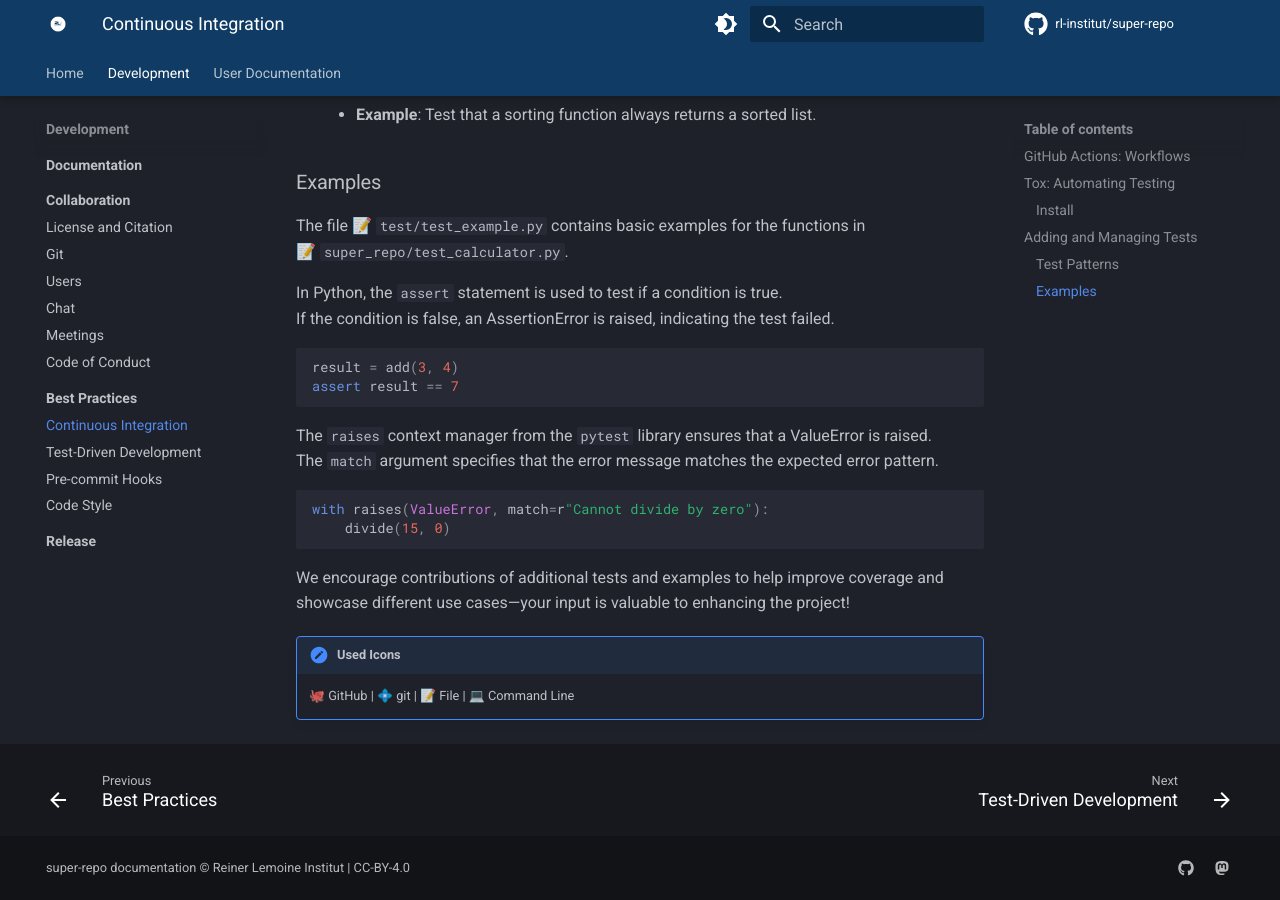
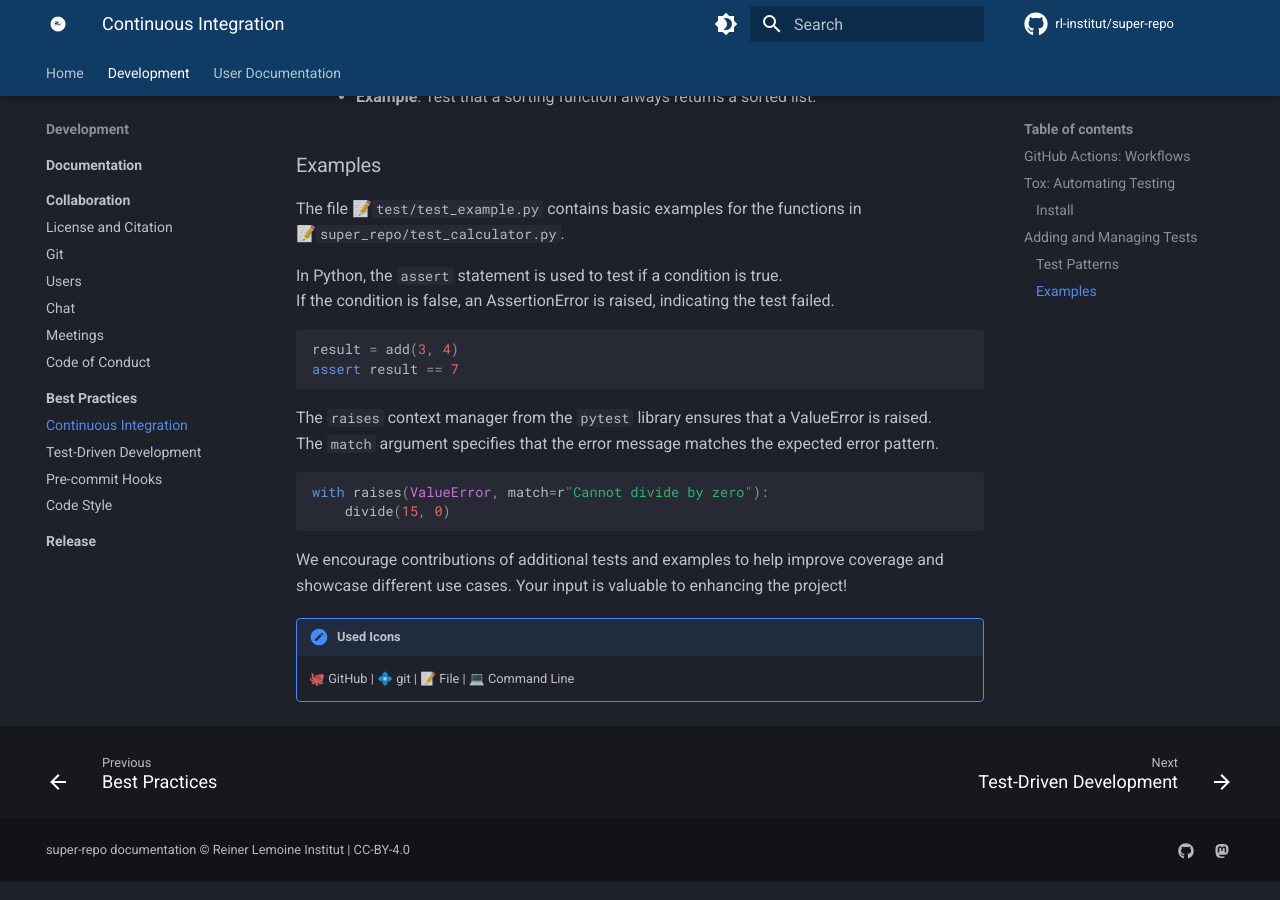
Before and after one commit to rl-institut/super-repo, an MkDocs documentation site: the page built from docs/development/best-practice/continuous_integration.md, in a window 1280 px wide and 900 px high, scrolled down 2601 px. Built offline with MkDocs 1.6.1 and Material for MkDocs 9.7.7, drawn with Linux system fonts in a browser that asks for light colours; comment, search, counter and statistics services are not loaded; the version menu is left out; some of the changed text lies outside the part shown.

Commit message:
Update ci docs #92

````diff
--- a/docs/development/best-practice/continuous_integration.md
+++ b/docs/development/best-practice/continuous_integration.md
@@ -40,7 +40,7 @@
 - **Automated Testing**: Runs tests and style checks (for example, `pytest`, `ruff`)
 - **Cross-Platform Testing**: Ensures compatibility across versions and operating systems
 - **Dependency Management**: Customizes dependencies for diverse test scenarios
-- **Reproducibility**: Maintains consistent workflows by way of 📝 `tox.ini`
+- **Reproducibility**: Maintains consistent workflows by way of 📝`tox.ini`
 - **Extensibility**: Supports plugins for custom functionality.
 
 ### Install
@@ -103,8 +103,8 @@
 
 ### Examples
 
-The file 📝 `test/test_example.py` contains basic examples for the functions in <br>
-📝 `super_repo/test_calculator.py`.
+The file 📝`test/test_example.py` contains basic examples for the functions in <br>
+📝`super_repo/test_calculator.py`.
 
 In Python, the `assert` statement is used to test if a condition is true. <br>
 If the condition is false, an AssertionError is raised, indicating the test failed.
@@ -123,7 +123,7 @@
 ```
 
 We encourage contributions of additional tests and examples to help improve
-coverage and showcase different use cases—your input is valuable to enhancing the project!
+coverage and showcase different use cases. Your input is valuable to enhancing the project!
 
 !!! note "Used Icons"
     🐙 GitHub | 💠 git | 📝 File | 💻 Command Line
````
Also changed, not shown: other parts of docs/development/best-practice/continuous_integration.md (+5 -5 lines).
